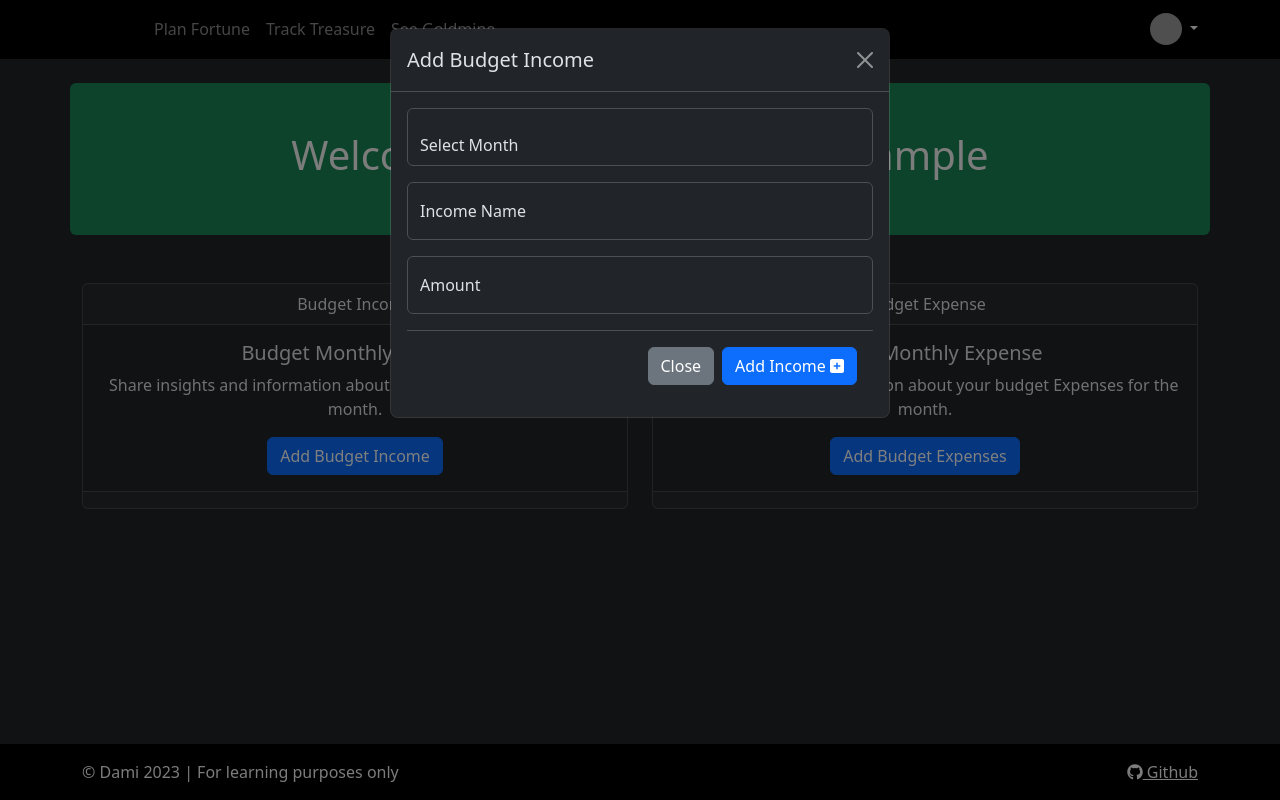
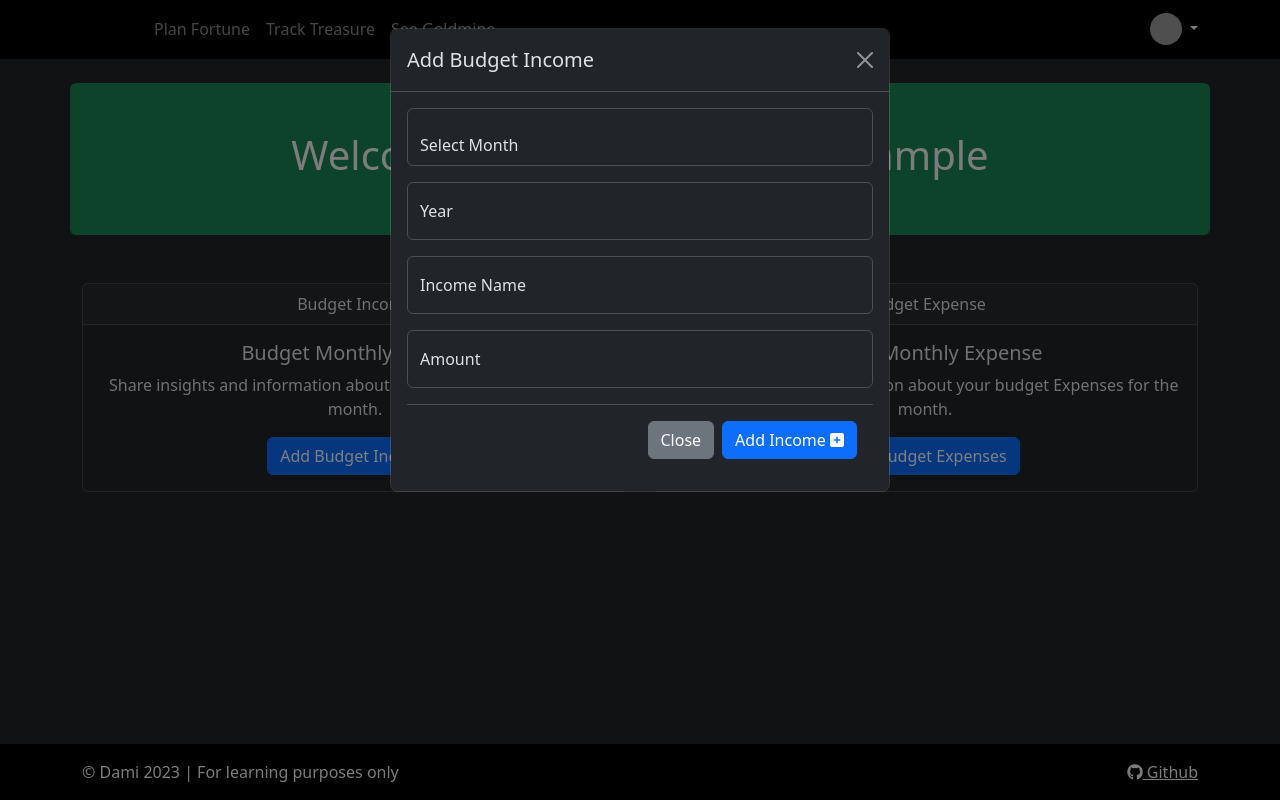
Before and after one commit to Nelkon01/Nelkon-Finance, a Flask app: page / in a window 1280 px wide, after a click on "Add Budget Income". Run offline with Flask 2, Linux system fonts and the light colour scheme; a user stored in the database is signed in; data comes from the database, SQL or seed files in the repository; data that the repository does not hold is empty; grey boxes are pictures that could not be loaded.

Commit message:
Update db to include year for budget income and expenses

```diff
--- a/budgetmanager/routes.py
+++ b/budgetmanager/routes.py
@@ -1,7 +1,7 @@
 import json
 from datetime import datetime
 
-from flask import render_template, request, redirect, url_for, session, flash, jsonify
+from flask import render_template, request, redirect, url_for, session, flash, jsonify, abort
 from flask_login import login_user, current_user, logout_user, login_required
 from werkzeug.security import check_password_hash, generate_password_hash
 from sqlalchemy import func, extract
@@ -103,27 +103,6 @@ def login():
     return render_template('login.html')
 
 
-@app.route('/add_budget_expense', methods=['POST', 'GET'])
-def add_budget_expense():
-    if not current_user.is_authenticated:
-        return redirect(url_for('login'))
-
-    #     collect form data from add_budget_expense form
-    month_name = request.form.get('month_name')
-    category_name = request.form.get('category_name')
-    budget_amount = request.form.get('budget_amount')
-
-    budgeted_expense = BudgetedExpenses(
-        category_name=category_name,
-        user_id=session["user_id"],
-        month_name=month_name,
-        budget_amount=budget_amount
-    )
-    db.session.add(budgeted_expense)
-    db.session.commit()
-    return redirect(url_for('home'))
-
-
 @app.route('/add_budget_income', methods=['POST', 'GET'])
 def add_budget_income():
     # Validate user
@@ -132,6 +111,7 @@ def add_budget_income():
 
     #     collect form data from add_budget_expense form
     month_name = request.form.get('month_name')
+    year = request.form.get('year')
     income_name = request.form.get('income_name')
     budget_amount = request.form.get('budget_amount')
 
@@ -139,6 +119,7 @@ def add_budget_income():
         income_name=income_name,
         user_id=session["user_id"],
         month_name=month_name,
+        year=year,
         budget_amount=budget_amount
     )
     db.session.add(budgeted_income)
@@ -196,6 +177,29 @@ def delete_budget_income(income_id):
     db.session.delete(budget_income)
     db.session.commit()
     flash('Budget Income Deleted Successfully', 'success')
+    return redirect(url_for('home'))
+
+
+@app.route('/add_budget_expense', methods=['POST', 'GET'])
+def add_budget_expense():
+    if not current_user.is_authenticated:
+        return redirect(url_for('login'))
+
+    #     collect form data from add_budget_expense form
+    month_name = request.form.get('month_name')
+    year = request.form.get('year')
+    category_name = request.form.get('category_name')
+    budget_amount = request.form.get('budget_amount')
+
+    budgeted_expense = BudgetedExpenses(
+        category_name=category_name,
+        user_id=session["user_id"],
+        month_name=month_name,
+        year=year,
+        budget_amount=budget_amount
+    )
+    db.session.add(budgeted_expense)
+    db.session.commit()
     return redirect(url_for('home'))
 
 
@@ -357,17 +361,20 @@ def delete_actual_income(income_id):
 # Goldmine route
 @app.route('/goldmine', methods=['GET', 'POST'])
 def goldmine():
-    if "user_id" in session:
-        user_id = session["user_id"]
-        curr_user = Users.query.get(user_id)
+    if "user_id" not in session:
+        return redirect(url_for('login'))
 
+    user_id = session["user_id"]
+    curr_user = Users.query.get(user_id)
+
+    try:
         years_in_db = (db.session.query(extract('year', ActualIncome.date).distinct())
                        .filter_by(user_id=user_id).all())
 
         # get the month request from form
         selected_month = request.args.get('month')
 
-        # Get the Year in question
+        # Get the Year from form
         selected_year = request.args.get('year')
 
         # Get the corresponding month number from the dictionary
@@ -375,28 +382,33 @@ def goldmine():
 
         # get and calculate the total budget income
         total_budget_income = (db.session.query(func.sum(BudgetedIncome.budget_amount))
-                               .filter_by(user_id=user_id, month_name=selected_month).scalar())
+                               .filter_by(user_id=user_id, month_name=selected_month, year=selected_year)
+                               .scalar())
 
         # get and calculate the total actual income
         total_actual_income = (db.session.query(func.sum(ActualIncome.actual_amount))
                                .filter_by(user_id=user_id)
-                               .filter(extract('month', ActualIncome.date) == selected_month_number)
+                               .filter(extract('month', ActualIncome.date) == selected_month_number,
+                                       extract('year', ActualIncome.date) == selected_year)
                                .scalar())
 
         # get and calculate the budget total expenses
         total_budget_expense = (db.session.query(func.sum(BudgetedExpenses.budget_amount))
-                                .filter_by(user_id=user_id, month_name=selected_month).scalar())
+                                .filter_by(user_id=user_id, month_name=selected_month, year=selected_year)
+                                .scalar())
 
         # get and calculate total actual expenses
         total_actual_expense = (db.session.query(func.sum(ActualExpenses.actual_amount))
                                 .filter_by(user_id=user_id)
-                                .filter(extract('month', ActualExpenses.date) == selected_month_number)
+                                .filter(extract('month', ActualExpenses.date) == selected_month_number,
+                                        extract('year', ActualExpenses.date) == selected_year)
                                 .scalar())
 
         # Query and calculate budget expenses by category which returns a list of tuples
         budget_expenses_by_category = (db.session.query(BudgetedExpenses.category_name,
                                                         func.sum(BudgetedExpenses.budget_amount))
-                                       .filter_by(user_id=user_id, month_name=selected_month)
+                                       .filter_by(user_id=user_id, month_name=selected_month,
+                                                  year=selected_year)
                                        .group_by(BudgetedExpenses.category_name).all())
         # Convert budget_expense_by_category list of tuples to separate lists for category name and budget amount
         budget_category_name_list = [item[0] for item in budget_expenses_by_category]
@@ -406,7 +418,8 @@ def goldmine():
         actual_expenses_by_category = (db.session.query(ActualExpenses.category_name,
                                                         func.sum(ActualExpenses.actual_amount))
                                        .filter_by(user_id=user_id)
-                                       .filter(extract('month', ActualExpenses.date) == selected_month_number)
+                                       .filter(extract('month', ActualExpenses.date) == selected_month_number,
+                                               extract('year', ActualExpenses.date) == selected_year)
                                        .group_by(ActualExpenses.category_name).all())
         # convert actual_expenses_by_category to separate lists for name and amount
         actual_category_name_list = [item[0] for item in actual_expenses_by_category]
@@ -416,7 +429,7 @@ def goldmine():
         # Budget Income
         budget_income_sources = (db.session.query(BudgetedIncome.income_name,
                                                   func.sum(BudgetedIncome.budget_amount))
-                                 .filter_by(user_id=user_id, month_name=selected_month)
+                                 .filter_by(user_id=user_id, month_name=selected_month, year=selected_year)
                                  .group_by(BudgetedIncome.income_name).all())
         budget_income_sources_name = [item[0] for item in budget_income_sources]
         budget_income_sources_amount = [item[1] for item in budget_income_sources]
@@ -425,7 +438,8 @@ def goldmine():
         actual_income_sources = (db.session.query(ActualIncome.income_name,
                                                   func.sum(ActualIncome.actual_amount))
                                  .filter_by(user_id=user_id)
-                                 .filter(extract('month', ActualIncome.date) == selected_month_number)
+                                 .filter(extract('month', ActualIncome.date) == selected_month_number,
+                                         extract('year', ActualIncome.date) == selected_year)
                                  .group_by(ActualIncome.income_name).all())
         actual_income_sources_name = [item[0] for item in actual_income_sources]
         actual_income_sources_amount = [item[1] for item in actual_income_sources]
@@ -457,7 +471,7 @@ def goldmine():
         # to calculate the total budget income to expense ratio in percentage
         if total_budget_income is None or total_budget_income == 0:
             budget_income_coverage = 0
-        elif total_budget_expense is None or total_budget_expense == 0:
+        elif total_budget_income >= total_budget_expense:
             budget_income_coverage = 100
         else:
             budget_income_coverage = round((total_budget_income / total_budget_expense) * 100, 2)
@@ -465,7 +479,7 @@ def goldmine():
         # to calculate the total actual income to expense ratio in percentage
         if total_actual_expense is None or total_actual_expense == 0:
             actual_income_coverage = 0
-        elif total_actual_income is None or total_actual_income == 0:
+        elif total_actual_income >= total_actual_expense:
             actual_income_coverage = 100
         else:
             actual_income_coverage = round((total_actual_income / total_actual_expense) * 100, 2)
@@ -486,8 +500,9 @@ def goldmine():
                                actual_income_sources_amount=actual_income_sources_amount,
                                income_over_time=income_over_time, expense_over_time=expense_over_time
                                )
-    else:
-        return redirect(url_for("login"))
+    except Exception as e:
+        app.logger.error(f"An error occurred in goldmine: {str(e)}")
+        abort(500)
 
 
 @app.route('/profile', methods=['GET', 'POST'])
--- a/budgetmanager/templates/login.html
+++ b/budgetmanager/templates/login.html
@@ -59,7 +59,7 @@
                                 {% if messages %}
                                     {% for message in messages %}
                                         <div class="alert alert-danger" role="alert">
-                                            {{ message[0] }}. Go to <a href="{{ url_for('login') }}" class="alert-link">Login</a>
+                                            Go to <a href="{{ url_for('login') }}" class="alert-link">Login</a>
                                         </div>
                                     {% endfor %}
                                 {% endif %}
--- a/budgetmanager/templates/plan.html
+++ b/budgetmanager/templates/plan.html
@@ -8,7 +8,7 @@
         </div>
     </div>
 
-    <div class="container">
+    <div class="container mt-2">
         {% with messages = get_flashed_messages() %}
             {% if messages %}
                 {% for message in messages %}
@@ -22,7 +22,6 @@
 
     <!-- Main cards to add budget Income and Expenses -->
     <div class="row my-5">
-
         <!--Budget Income-->
         <div class="col-md-6 mb-4">
             <div class="card text-center">
@@ -37,11 +36,9 @@
                         Add Budget Income
                     </button>
                 </div>
-                <div class="card-footer text-muted">
-
-                </div>
             </div>
         </div>
+
         <!--    Modal for Add Budget Income form-->
         <div class="modal fade" id="budgetIncomeModal" tabindex="-1" aria-labelledby="budgetIncomeModal"
              aria-hidden="true">
@@ -58,7 +55,7 @@
                             <!--                        Select Month -->
                             <div class="form-floating mb-3">
                                 <label for="budget_income_month"></label>
-                                <select name="month_name" id="budget_income_month" class="form-control">
+                                <select name="month_name" id="budget_income_month" class="form-control" required>
                                     <option value="" disabled selected>Select Month</option>
                                     <option value="January">January</option>
                                     <option value="February">February</option>
@@ -74,16 +71,22 @@
                                     <option value="December">December</option>
                                 </select>
                             </div>
+                            <!--                        Year-->
+                            <div class="form-floating mb-3">
+                                <input type="text" class="form-control" name="year" id="year"
+                                       placeholder="Select Year" minlength="4" maxlength="4" required>
+                                <label for="year">Year</label>
+                            </div>
                             <!--                        Income Name-->
                             <div class="form-floating mb-3">
                                 <input type="text" class="form-control" name="income_name" id="budget_income_name"
-                                       placeholder="Income Name">
+                                       placeholder="Income Name" minlength="2" maxlength="50" required>
                                 <label for="budget_income_name">Income Name</label>
                             </div>
                             <!--                        Amount-->
                             <div class="form-floating mb-3">
                                 <input type="number" class="form-control" id="budget_income_amount"
-                                       placeholder="Month" name="budget_amount">
+                                       placeholder="Month" name="budget_amount" required>
                                 <label for="budget_income_amount">Amount</label>
                             </div>
                             <div class="modal-footer">
@@ -114,9 +117,6 @@
                         Add Budget Expenses
                     </button>
                 </div>
-                <div class="card-footer text-muted">
-
-                </div>
             </div>
         </div>
         <!--    Modal for Budget Expense form-->
@@ -135,7 +135,7 @@
                             <!--                        Select Month -->
                             <div class="form-floating mb-3">
                                 <label for="month_name"></label>
-                                <select name="month_name" id="month_name" class="form-control">
+                                <select name="month_name" id="month_name" class="form-control" required>
                                     <option value="" disabled selected>Select Month</option>
                                     <option value="January">January</option>
                                     <option value="February">February</option>
@@ -151,10 +151,16 @@
                                     <option value="December">December</option>
                                 </select>
                             </div>
+                            <!--                       Year -->
+                            <div class="form-floating mb-3">
+                                <input type="text" class="form-control" name="year" id="year"
+                                       placeholder="Select Year" minlength="4" maxlength="4" required>
+                                <label for="year">Year</label>
+                            </div>
                             <!--                        Select Category-->
                             <div class="form-floating mb-3">
                                 <label for="category_name"></label>
-                                <select name="category_name" id="category_name" class="form-control">
+                                <select name="category_name" id="category_name" class="form-control" required>
                                     <option value="" disabled selected>Select Spending Category</option>
                                     <option value="Shopping">Shopping</option>
                                     <option value="Groceries">Groceries</option>
@@ -168,7 +174,7 @@
                             <!--                        Amount-->
                             <div class="form-floating mb-3">
                                 <input type="number" class="form-control" id="budget_amount"
-                                       placeholder="Month" name="budget_amount">
+                                       placeholder="Month" name="budget_amount" required>
                                 <label for="budget_amount">Amount</label>
                             </div>
                             <div class="modal-footer">
@@ -233,6 +239,15 @@
                                                 {% endfor %}
                                             </select>
                                         </div>
+
+                                        <!-- Year -->
+                                        <div class="form-floating mb-3">
+                                            <input type="text" class="form-control" name="year" id="year"
+                                                   placeholder="Select Year" minlength="4" maxlength="4"
+                                                   value="{{ budget_income.year }}" required>
+                                            <label for="year">Year</label>
+                                        </div>
+
                                         <!-- Income Name -->
                                         <div class="form-floating mb-3">
                                             <input type="text" class="form-control" name="income_name"
@@ -306,7 +321,8 @@
 
                                         <div class="form-floating mb-3">
                                             <label for="edit_budget_expense_month"></label>
-                                            <select name="month_name" id="budget_expense_month" class="form-control">
+                                            <select name="month_name" id="edit_budget_expense_month"
+                                                    class="form-control">
                                                 {% for month_option in ["January", "February", "March", "April",
                                             "May", "June", "July", "August", "September", "October", "November",
                                             "December"] %}
@@ -315,10 +331,23 @@
                                                 {% endfor %}
                                             </select>
                                         </div>
+                                         <!-- Year -->
+                                        <div class="form-floating mb-3">
+                                            <input type="text" class="form-control" name="year" id="year"
+                                                   placeholder="Select Year" minlength="4" maxlength="4"
+                                                   value="{{ budget_expense.year }}" required>
+                                            <label for="year">Year</label>
+                                        </div>
                                         <!--                        Select Category-->
                                         <div class="form-floating mb-3">
-                                            <label for="category_name"></label>
-                                            ≠≠≠
+                                            <label for="edit_category_name"></label>
+                                            <select name="category_name" id="edit_category_name" class="form-control">
+                                                {% for category in ["Shopping", "Groceries", "Eating-Out", "Transport",
+                                                 "Bills", "Entertainment", "Miscellaneous"] %}
+                                                    <option value="{{ category }}"
+                                                            {% if category == budget_expense.category_name %}selected{% endif %}>{{ category }}</option>
+                                                {% endfor %}
+                                            </select>
                                         </div>
                                         <!--                        Amount-->
                                         <div class="form-floating mb-3">
```
Also changed, not shown: budgetmanager/models.py (+7 -3 lines).
